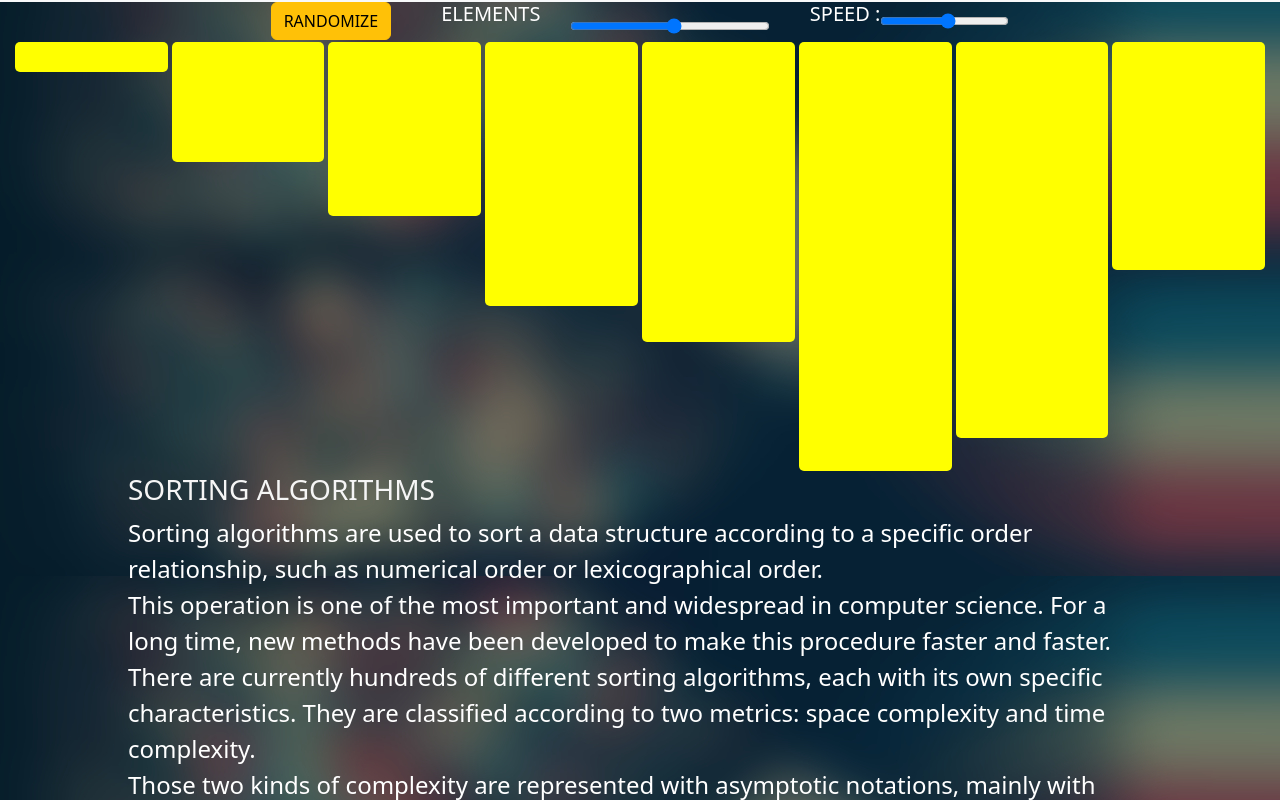
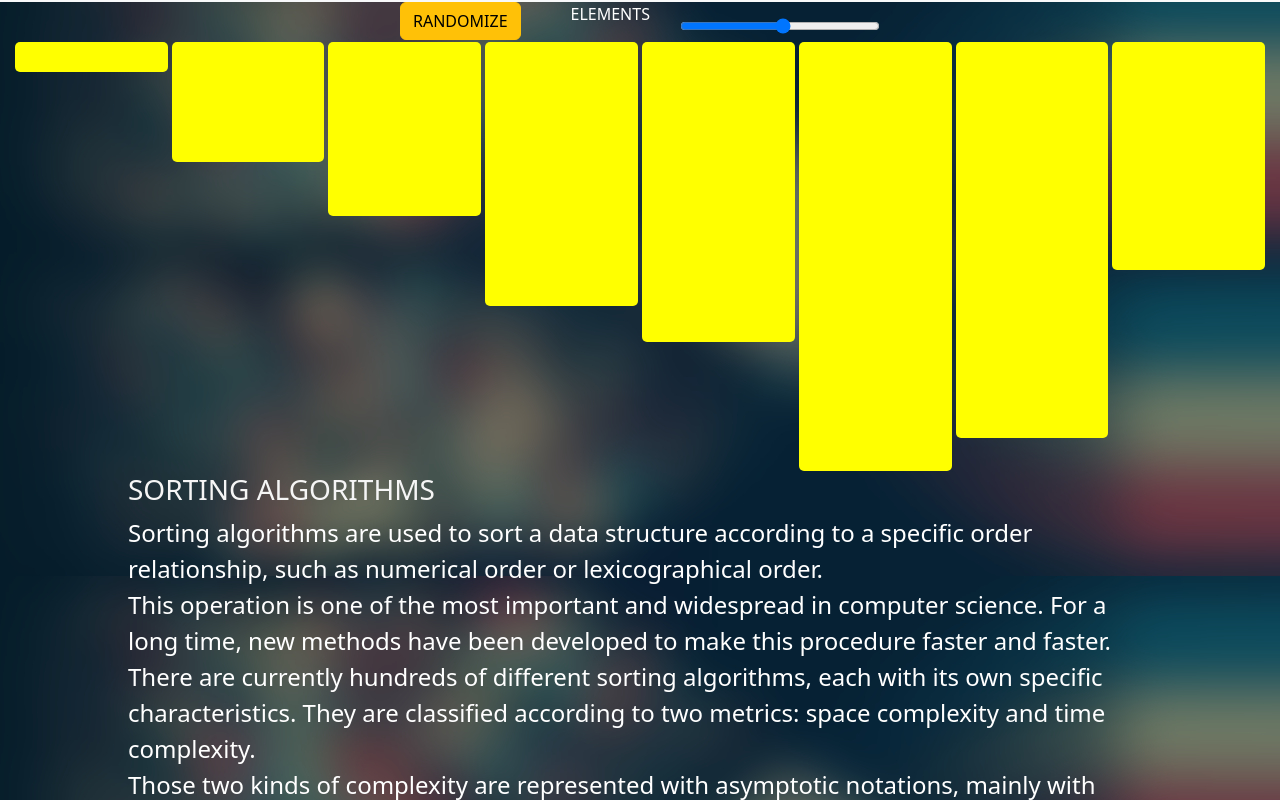
Before and after one commit to dsvasudev19/Sorting-Visualizer, a plain HTML site: page index.html in a window 1280 px wide. Shown: the part 64-864 px from the top of the page. Drawn offline with nearby package versions, Linux system fonts and the light colour scheme.

Commit message:
Update index.html

```diff
--- a/index.html
+++ b/index.html
@@ -56,8 +56,8 @@
         <div class="buttons">
             <button class="btn btn-warning" id="randomizebtn">RANDOMIZE</button>
             <div class="cont">
-                <h5 style="color: white;">ELEMENTS</h5> <input type="range" min="5" max="150" step="5" id="rangebar" class="rangebar">
-                <span style="visibility: hidden;">BARS</span> <h5 style="color: white;">SPEED : </h5> <input type="range" min="10" max="200" step="20" id="speedrangebar" class="rangebar">
+                <label for="ELEMENTS" style="color:white;">ELEMENTS</label><br> <input type="range" min="5" max="150" step="5" id="rangebar" class="rangebar">
+<!--                 <span style="visibility: hidden;">BARS</span> <h5 style="color: white;">SPEED : </h5> <input type="range" min="10" max="200" step="20" id="speedrangebar" class="rangebar">  -->
 
             </div>
 
```
